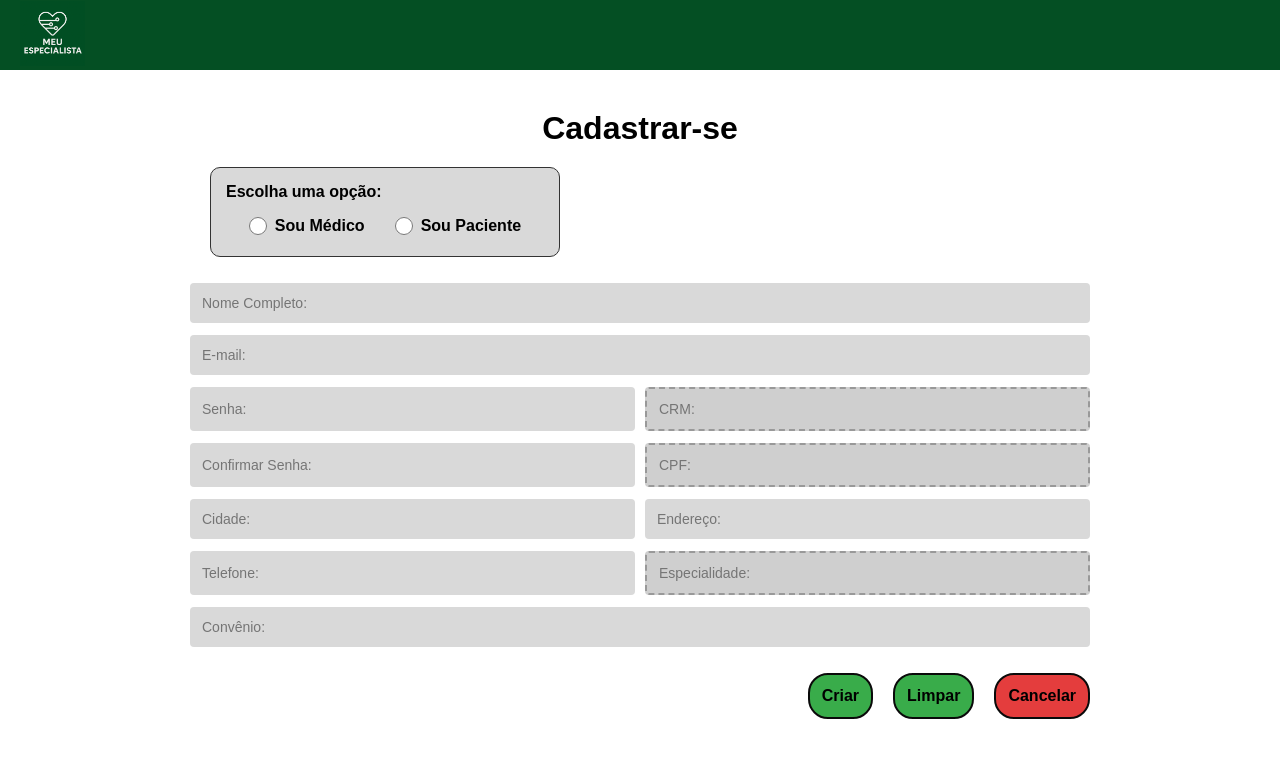
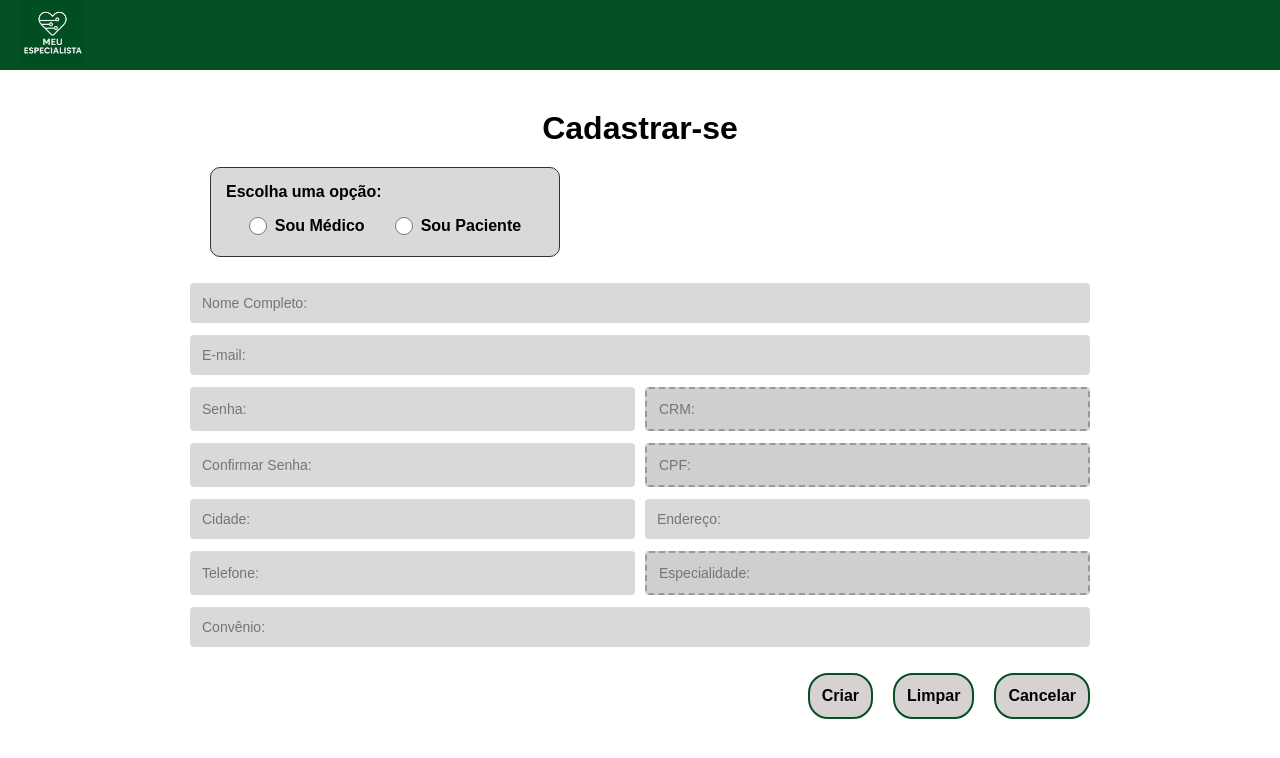
Before and after one commit to SarahBea11/MeuEspecialista, an Angular app in the folder angular-frontend/: page /cadastro in a window 1280 px wide. Shown: the top 758 px of the page. Built offline with nearby package versions, Linux system fonts and the light colour scheme.

Commit message:
Alterando as cores dos botões do cadastro

```diff
--- a/angular-frontend/src/app/cadastro/cadastro.css
+++ b/angular-frontend/src/app/cadastro/cadastro.css
@@ -120,20 +120,20 @@ button{
 }
 
 .criar{
-    background: #39ac4a;
-    border-color: #0a0a0a;
+    background: rgb(216, 209, 209);
+    border-color: #044F23;
 
 }
 
 .limpar{
-    background: #39ac4a;
-    border-color: #0a0a0a;
+    background: rgb(216, 209, 209);
+    border-color: #044F23
 
 }
 
 .cancelar{
-    background: #e43d3d;
-    border-color: #0a0a0a;
+    background:rgb(216, 209, 209);
+    border-color: #044F23;
 }
 
 input:disabled{
```
